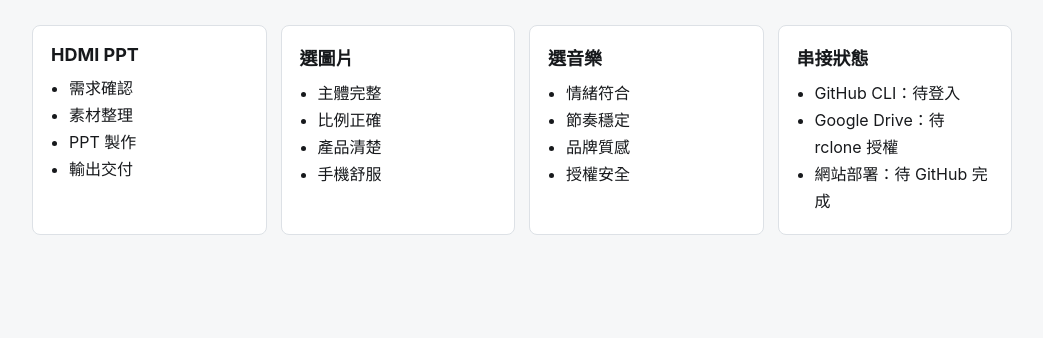
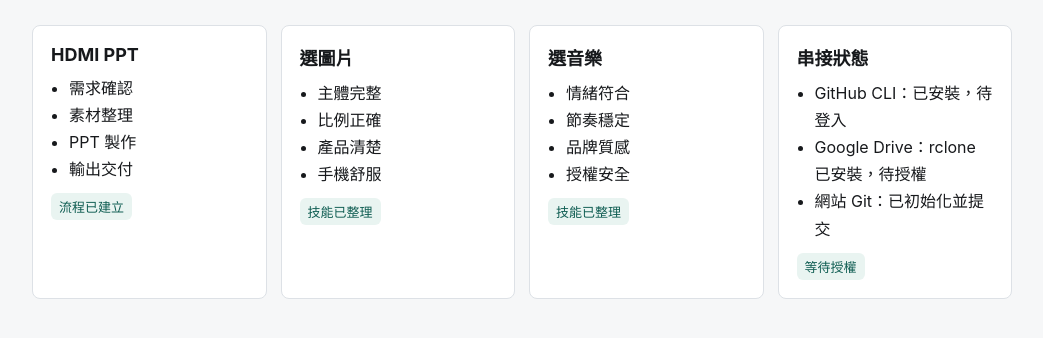
Before and after one commit to shadowbot1985/shadow-portal, a plain HTML site: page index.html in a window 1280 px wide. Shown: the part 126-464 px from the top of the page, without its empty margins (118-1161 px from the left). Drawn offline with Linux system fonts and the light colour scheme.

Commit message:
Update portal status dashboard

```diff
--- a/index.html
+++ b/index.html
@@ -46,6 +46,22 @@
       padding-left: 18px;
       line-height: 1.7;
     }
+    a {
+      color: #0f6b5f;
+      text-decoration: none;
+    }
+    a:hover {
+      text-decoration: underline;
+    }
+    .status {
+      display: inline-block;
+      margin-top: 10px;
+      padding: 4px 8px;
+      border-radius: 6px;
+      background: #e9f4f1;
+      color: #0f5d52;
+      font-size: 13px;
+    }
   </style>
 </head>
 <body>
@@ -62,6 +78,7 @@
           <li>PPT 製作</li>
           <li>輸出交付</li>
         </ul>
+        <span class="status">流程已建立</span>
       </section>
       <section>
         <h2>選圖片</h2>
@@ -71,6 +88,7 @@
           <li>產品清楚</li>
           <li>手機舒服</li>
         </ul>
+        <span class="status">技能已整理</span>
       </section>
       <section>
         <h2>選音樂</h2>
@@ -80,14 +98,16 @@
           <li>品牌質感</li>
           <li>授權安全</li>
         </ul>
+        <span class="status">技能已整理</span>
       </section>
       <section>
         <h2>串接狀態</h2>
         <ul>
-          <li>GitHub CLI：待登入</li>
-          <li>Google Drive：待 rclone 授權</li>
-          <li>網站部署：待 GitHub 完成</li>
+          <li>GitHub CLI：已安裝，待登入</li>
+          <li>Google Drive：rclone 已安裝，待授權</li>
+          <li>網站 Git：已初始化並提交</li>
         </ul>
+        <span class="status">等待授權</span>
       </section>
     </div>
   </main>
```
